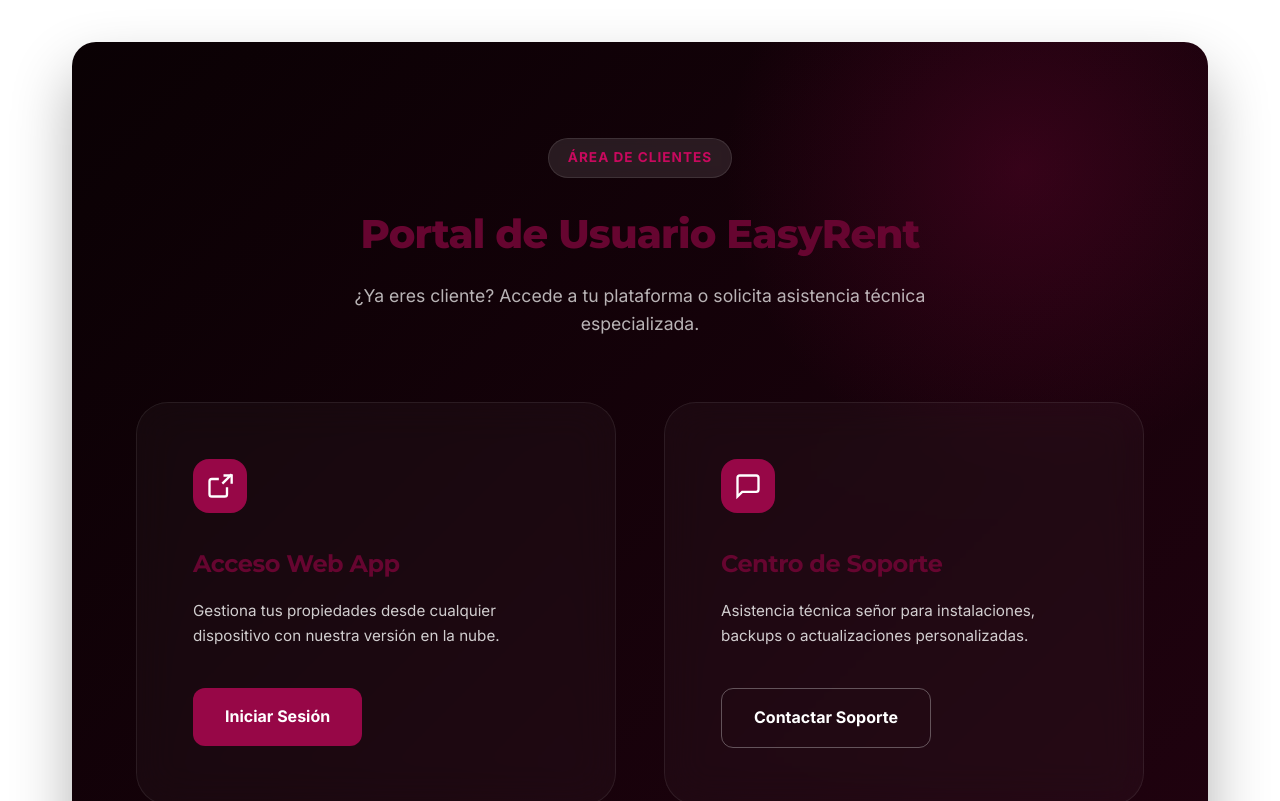
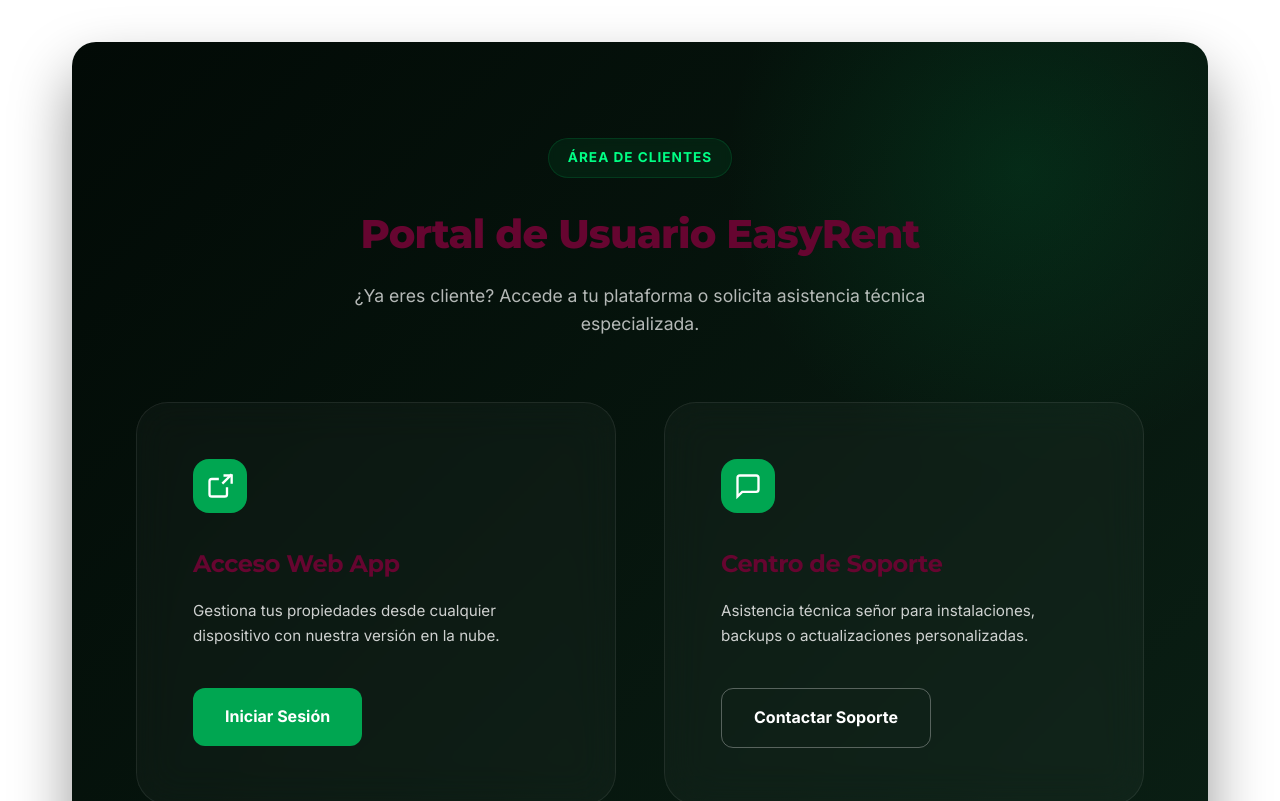
Before and after one commit to techinnovareg-lgtm/WebTechInnova, a Next.js app: page /tienda in a window 1280 px wide. Shown: the part 2420-3221 px from the top of the page. Built offline with nearby package versions, Linux system fonts and the light colour scheme.

Commit message:
feat: integración visual de EasyRent Panel Usuario

```diff
--- a/src/components/sections/Store.module.css
+++ b/src/components/sections/Store.module.css
@@ -513,13 +513,13 @@
 
 .clientPortal {
     margin: 6rem 0;
-    background: linear-gradient(135deg, #0a0104 0%, #20020f 100%);
+    background: linear-gradient(135deg, #020a06 0%, #0a1f14 100%);
     border-radius: var(--radius-lg);
     padding: 6rem 4rem;
     position: relative;
     overflow: hidden;
     color: white;
-    box-shadow: 0 30px 60px rgba(0, 0, 0, 0.3);
+    box-shadow: 0 30px 60px rgba(0, 0, 0, 0.4);
 }
 
 .clientPortal::before {
@@ -529,7 +529,7 @@
     right: -10%;
     width: 600px;
     height: 600px;
-    background: radial-gradient(circle, rgba(151, 7, 71, 0.25) 0%, transparent 70%);
+    background: radial-gradient(circle, rgba(0, 166, 81, 0.15) 0%, transparent 70%);
     z-index: 1;
 }
 
@@ -546,16 +546,16 @@
 .portalBadge {
     display: inline-block;
     padding: 0.5rem 1.2rem;
-    background: rgba(255, 255, 255, 0.1);
+    background: rgba(0, 166, 81, 0.1);
     backdrop-filter: blur(5px);
     border-radius: 50px;
     font-size: 0.85rem;
     font-weight: 700;
-    color: var(--accent);
+    color: #00ff85;
     text-transform: uppercase;
     letter-spacing: 1px;
     margin-bottom: 1.5rem;
-    border: 1px solid rgba(255, 255, 255, 0.1);
+    border: 1px solid rgba(0, 166, 81, 0.2);
 }
 
 .portalHeader h3 {
@@ -593,14 +593,14 @@
 .portalCard:hover {
     transform: translateY(-10px);
     background: rgba(255, 255, 255, 0.06);
-    border-color: var(--primary);
+    border-color: #00a651;
     box-shadow: 0 20px 40px rgba(0, 0, 0, 0.2);
 }
 
 .portalIcon {
     width: 54px;
     height: 54px;
-    background: var(--primary);
+    background: #00a651;
     border-radius: 16px;
     display: flex;
     align-items: center;
@@ -628,7 +628,7 @@
 }
 
 .portalBtn {
-    background: var(--primary);
+    background: #00a651;
     color: white;
     padding: 1rem 2rem;
     border-radius: 12px;
@@ -638,8 +638,8 @@
 }
 
 .portalBtn:hover {
-    background: var(--accent);
-    box-shadow: 0 10px 20px rgba(151, 7, 71, 0.3);
+    background: #00713d;
+    box-shadow: 0 10px 20px rgba(0, 166, 81, 0.3);
 }
 
 .portalBtnSecondary {
```
